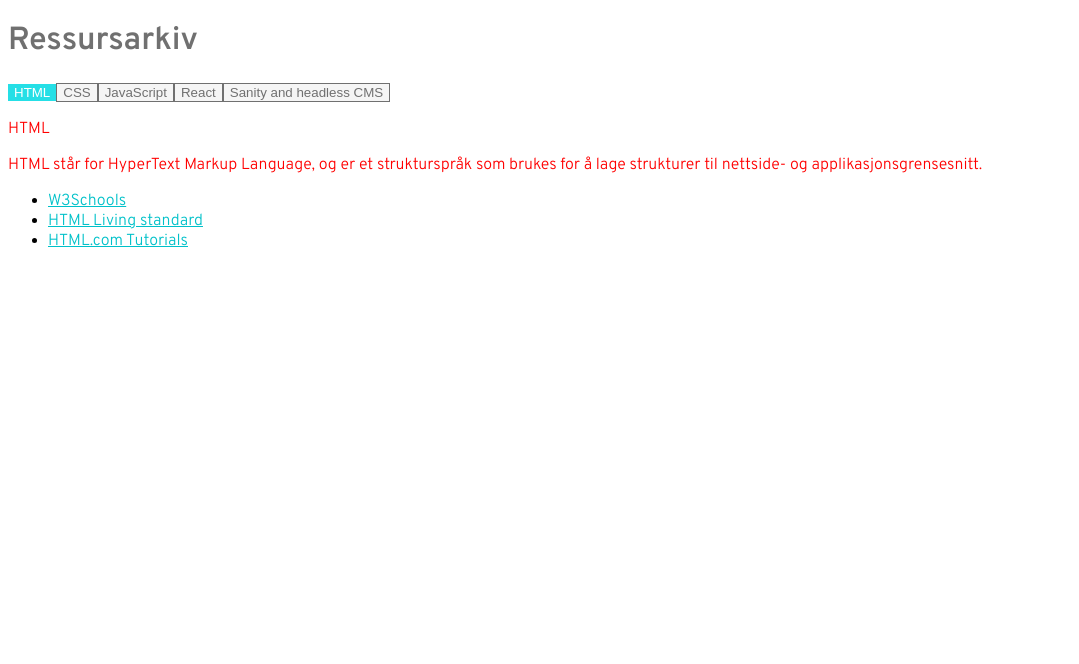
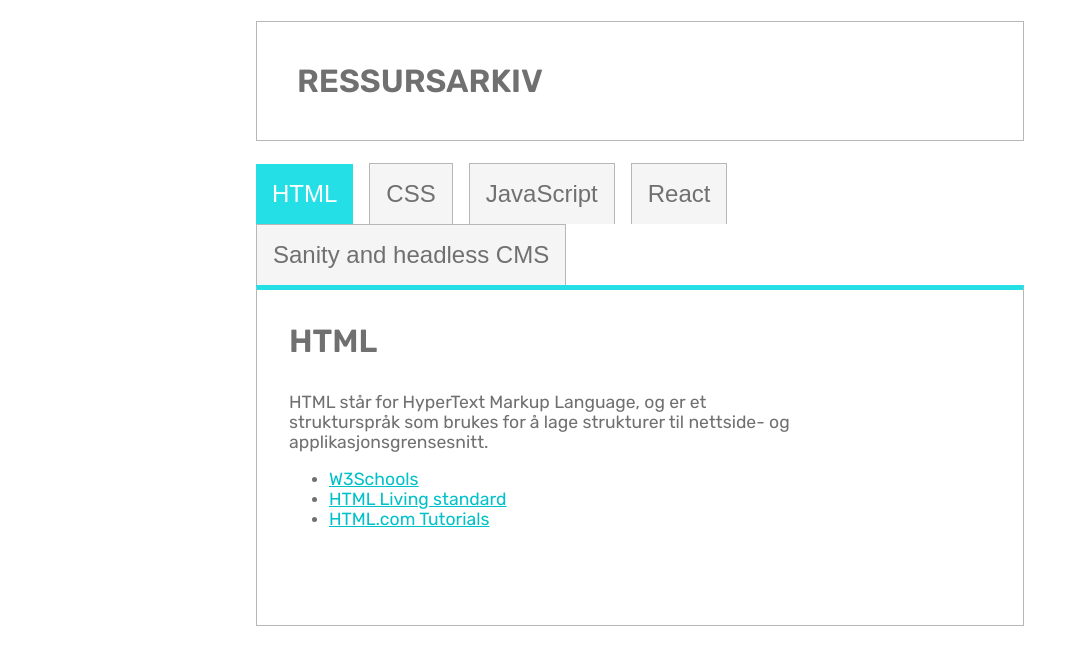
Before and after one commit to bobauser/uin23ak2_resource_layout_Ulvestad, a plain HTML site: page index.html in a window 1280 px wide. Both pictures are taken after a click on the button "HTML". Shown: the whole page, without its empty margins (0-1079 px from the left). Drawn offline with Linux system fonts and the light colour scheme.

Commit message:
Updated CSS
updated the css on the page to make it look like the draft

```diff
--- a/scripting.js
+++ b/scripting.js
@@ -21,7 +21,7 @@ window.onload = function() { /*
     resources.map(resource => {
         listHTML += `<article class="hidden">
                 <p class="catName">${resource.category}</p>
-                <p>${resource.text}</p>
+                <p class="catText">${resource.text}</p>
                 <ul>`;
         resource.sources.map(source => {
             listHTML += `<li><a href="${source.url}">${source.title}</a></li>`;
--- a/stylesheet.css
+++ b/stylesheet.css
@@ -1,20 +1,33 @@
-@import url('https://fonts.googleapis.com/css2?family=Overpass:ital,wght@0,100;0,200;0,300;0,600;1,100;1,300;1,600&display=swap');
+@import url('https://fonts.googleapis.com/css2?family=Overpass:ital,wght@0,100;0,200;0,300;0,600;1,100;1,300;1,600&family=Rubik:ital,wght@0,300;0,400;0,600;1,300;1,400&display=swap');
 
 :root {
-    --titlecolor: #707070;
+    --textcolor: #707070;
     --activecolor: #25DFE6;
     --linkcolor: #00C1C9;
     --buttoncolor: #F5F5F5;
     --white: #FFFFFF;
-
+    --linecolor: #B7B7B7;
 }
 
 body {
-    font-family: 'Overpass', sans-serif;
+    font-family: 'Rubik', sans-serif;
+    width: 60%;
+    margin: 0 auto;
 }
 
 h1 {
-    color: var(--titlecolor);
+    color: var(--textcolor);
+    font-weight: bold;
+    text-transform: uppercase;
+    border: 1px solid var(--linecolor);
+    padding: 2.5rem;
+}
+
+.resourcecontainer {
+    border: 1px solid var(--linecolor);
+    border-top: 5px solid var(--activecolor);
+    padding-left: 2rem;
+    padding-bottom: 5rem;
 }
 
 .hidden {
@@ -23,9 +36,16 @@ h1 {
 
 .catButton {
     background-color: var(--buttoncolor);
-    color: var(--titlecolor);
-    border: 1px solid var(--titlecolor);
+    color: var(--textcolor);
+    border-top: 1px solid var(--linecolor);
+    border-left: 1px solid var(--linecolor);
+    border-right: 1px solid var(--linecolor);
+    border-bottom: none;
     outline: none;
+    font-size: 1.5rem;
+    padding: 1rem;
+    margin-right: 1rem;
+    font-weight: lighter;
 }
 
 .catactive {
@@ -40,14 +60,23 @@ h1 {
     color: black;
 }
 
-article p {
-    color: red;
+.catText {
+    color: var(--textcolor);
+    font-size: 1.1rem;
+    width: 70%;
 }
 
-article p .catName {
-    color: gray;
+.catName {
+    color: var(--textcolor);
+    font-weight: bold;
+    text-transform: uppercase;
+    font-size: 2rem;
 }
 
 ul li a {
     color: var(--linkcolor);
+    font-size: 1.1rem;
 }
+ul {
+    color: var(--textcolor);
+}
```
